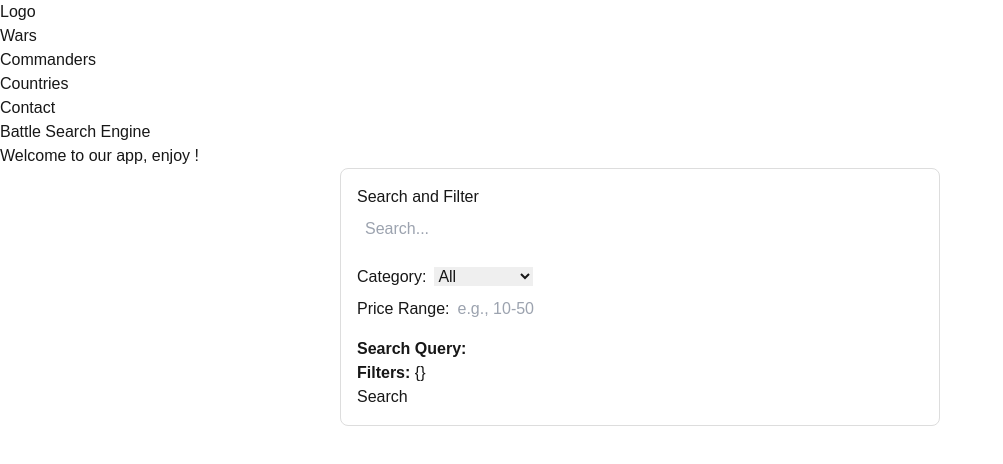
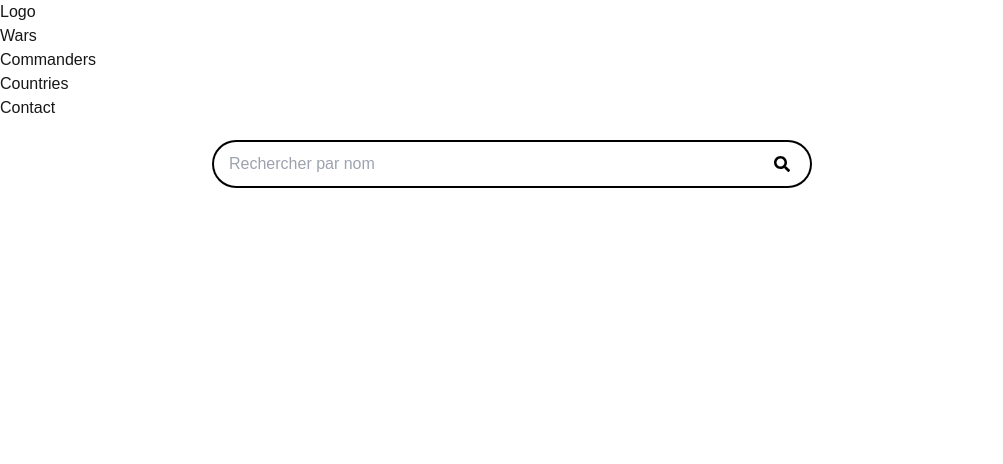
Before and after one commit to CLEMS3/WebSemantique, a Next.js app in the folder ws-project/: page / in a window 1280 px wide. Shown: the top 464 px of the page, without its empty margins (0-1003 px from the left). Built offline with nearby package versions, Linux system fonts and the light colour scheme.

Commit message:
debut de la barre de recherche

```diff
--- a/ws-project/package.json
+++ b/ws-project/package.json
@@ -13,6 +13,7 @@
     "next": "15.0.4",
     "react": "^19.0.0",
     "react-dom": "^19.0.0",
+    "react-icons": "^5.4.0",
     "react-router-dom": "^7.0.2"
   },
   "devDependencies": {
--- a/ws-project/src/Components/Molecules/SearchBar.tsx
+++ b/ws-project/src/Components/Molecules/SearchBar.tsx
@@ -1,20 +1,128 @@
-import React, { ChangeEvent } from 'react';
+import React from "react";
+import { FaSearch } from "react-icons/fa";
 
 interface SearchBarProps {
-    query: string;
-    onSearchChange: (event: ChangeEvent<HTMLInputElement>) => void;
+  onSearch: (query: string) => void;
+  suggestions: string[];
 }
 
-const SearchBar: React.FC<SearchBarProps> = ({ query, onSearchChange }) => {
+const SearchBar: React.FC<SearchBarProps> = ({ onSearch, suggestions = [] }) => {
+  const [query, setQuery] = React.useState("");
+  const [showSuggestions, setShowSuggestions] = React.useState(false);
+
+  const handleSearch = () => {
+    if (onSearch && query.trim()) {
+      onSearch(query);
+      setShowSuggestions(false);
+    }
+  };
+
+  const handleKeyDown = (event: React.KeyboardEvent<HTMLInputElement>) => {
+    if (event.key === "Enter") {
+      handleSearch();
+    }
+  };
+
+  const filteredSuggestions = suggestions.filter((suggestion) =>
+    suggestion.toLowerCase().includes(query.toLowerCase())
+  );
+
   return (
-        <div style={{ marginBottom: '1rem' }}>
+    <div
+      style={{
+        display: "flex",
+        flexDirection: "column",
+        alignItems: "center",
+        position: "relative",
+        width: "100%",
+        maxWidth: "600px",
+        margin: "20px auto",
+      }}
+    >
+      <div style={{ display: "flex", width: "100%"}}>
         <input
           type="text"
+          style={{
+            flex: 1,
+            padding: "10px 15px",
+            fontSize: "16px",
+            border: "2px solid black",
+            borderRight: "none",
+            borderRadius: "50px 0 0 50px",
+            outline: "none",
+          }}
+          placeholder="Rechercher par nom"
           value={query}
-                onChange={onSearchChange}
-                placeholder="Search..."
-                style={{ width: '100%', padding: '0.5rem', fontSize: '1rem' }}
+          onChange={(e) => {
+            setQuery(e.target.value);
+            setShowSuggestions(true);
+          }}
+          onKeyDown={handleKeyDown}
         />
+        <button
+          style={{
+            padding: "10px 20px",
+            fontSize: "16px",
+            color: "black",
+            backgroundColor: "white",
+            border: "2px solid black",
+            borderLeft: "none",
+            borderRadius: "0 50px 50px 0",
+            cursor: "pointer",
+          }}
+          onClick={handleSearch}
+        >
+          <FaSearch />
+        </button>
+      </div>
+      {showSuggestions && query && filteredSuggestions.length > 0 && (
+        <div
+          style={{
+            position: "absolute",
+            top: "100%",
+            left: "5%",
+            right: 0,
+            backgroundColor: "white",
+            border: "1px solid #ccc",
+            borderRadius: "0 0 4px 4px",
+            maxHeight: "200px",
+            width: "90%",
+            overflowY: "auto",
+            margin: 0,
+            padding: "10px",
+            zIndex: 10,
+          }}
+        >
+          {Object.entries(filteredSuggestions.reduce((acc, suggestion) => {
+            const category = suggestion.split(' ')[0]; // Assuming category is the first word
+            if (!acc[category]) acc[category] = [];
+            acc[category].push(suggestion);
+            return acc;
+          }, {} as Record<string, string[]>)).map(([category, suggestions]) => (
+            <div key={category} style={{ marginBottom: "10px" }}>
+              <h4 style={{ margin: "5px 0" }}>{category}</h4>
+              <ul style={{ listStyle: "none", padding: 0, margin: 0 }}>
+            {suggestions.map((suggestion, index) => (
+              <li
+            key={index}
+            style={{
+              padding: "10px",
+              cursor: "pointer",
+              borderBottom: "1px solid #f0f0f0",
+            }}
+            onClick={() => {
+              setQuery(suggestion);
+              setShowSuggestions(false);
+            }}
+              >
+            {suggestion}
+              </li>
+            ))}
+              </ul>
+            </div>
+          ))}
+        </div>
+      )}
     </div>
   );
 };
--- a/ws-project/src/Components/Organisms/SearchArea.tsx
+++ b/ws-project/src/Components/Organisms/SearchArea.tsx
@@ -1,40 +1,30 @@
 'use client'
 
-import React, { useState } from 'react';
-import FilterArea from '../Molecules/FilterArea';
+import React, { useEffect, useState } from 'react';
 import SearchBar from '../Molecules/SearchBar';
 
 
 export const SearchArea = () => {
-    const [query, setQuery] = useState('');
-    const [filters, setFilters] = useState({});
 
-    // Update search query
-    const handleSearchChange = (e: React.ChangeEvent<HTMLInputElement>) => {
-      setQuery(e.target.value);
-    };
+  return (
+    <div
+  className="flex flex-col items-center justify-center"
+  style={{
+    position: "relative",
+    backgroundColor: "rgba(255, 255, 255, 0.9)",
+    width: "80vw",
+    height: "80vh",
+    borderRadius: "30px",
+  }}
+>
 
-    // Update filters
-    const handleFilterChange = (key: string, value: any) => {
-      setFilters((prevFilters) => ({
-        ...prevFilters,
-        [key]: value,
-      }));
-    };
+ <SearchBar onSearch={(query: string) => console.log(query)} suggestions={["Alésia", "Guerre de cents ans", "Guerre du golf", "Seconde guerre mondiale"]} />
 
-    return (
-      <div style={{ border: '1px solid #ddd', padding: '1rem', borderRadius: '8px', maxWidth: '600px', margin: '0 auto' }}>
-        <h2>Search and Filter</h2>
-        <SearchBar query={query} onSearchChange={handleSearchChange} />
-        <FilterArea filters={filters} onFilterChange={handleFilterChange} />
-        <div style={{ marginTop: '1rem' }}>
-          <strong>Search Query:</strong> {query}
-          <br />
-          <strong>Filters:</strong> {JSON.stringify(filters)}
-        </div>
-        <button onClick={() => console.log(`Search clicked with filters ${JSON.stringify(filters)} and query ${query}`)}>Search</button>
-      </div>
-    );
-  };
+</div>
+
+  );
+
+
+};
 
 export default SearchArea;
--- a/ws-project/src/Components/Templates/HomePage.tsx
+++ b/ws-project/src/Components/Templates/HomePage.tsx
@@ -6,8 +6,7 @@ import HomeTitle from '../Molecules/HomeTitle';
 
 const HomePage: React.FC = () => {
     return (
-        <div>
-            <HomeTitle />
+        <div className='h-full w-full flex flex-col items-center justify-center'>
             <SearchArea />
         </div>
     );
--- a/ws-project/src/app/page.tsx
+++ b/ws-project/src/app/page.tsx
@@ -1,11 +1,10 @@
-'use client'
 
 import HomePage from "@/Components/Templates/HomePage";
 import NavBar from "@/Components/Templates/NavBar";
 
 export default function Home() {
   return (
-    <div className="bg-[url('https://upload.wikimedia.org/wikipedia/commons/0/02/La_Libert%C3%A9_guidant_le_peuple_-_Eug%C3%A8ne_Delacroix_-_Mus%C3%A9e_du_Louvre_Peintures_RF_129_-_apr%C3%A8s_restauration_2024.jpg')] bg-cover h-screen w-full">
+    <div className="bg-[url('https://upload.wikimedia.org/wikipedia/commons/thumb/0/02/La_Libert%C3%A9_guidant_le_peuple_-_Eug%C3%A8ne_Delacroix_-_Mus%C3%A9e_du_Louvre_Peintures_RF_129_-_apr%C3%A8s_restauration_2024.jpg/1280px-La_Libert%C3%A9_guidant_le_peuple_-_Eug%C3%A8ne_Delacroix_-_Mus%C3%A9e_du_Louvre_Peintures_RF_129_-_apr%C3%A8s_restauration_2024.jpg')] bg-cover h-screen w-full">
       <NavBar/>
       <HomePage />
     </div>
```
Also changed, not shown: 1 other file (tests, documents, lock files or other folders). Lines whose indentation alone changed are shown as unchanged.
